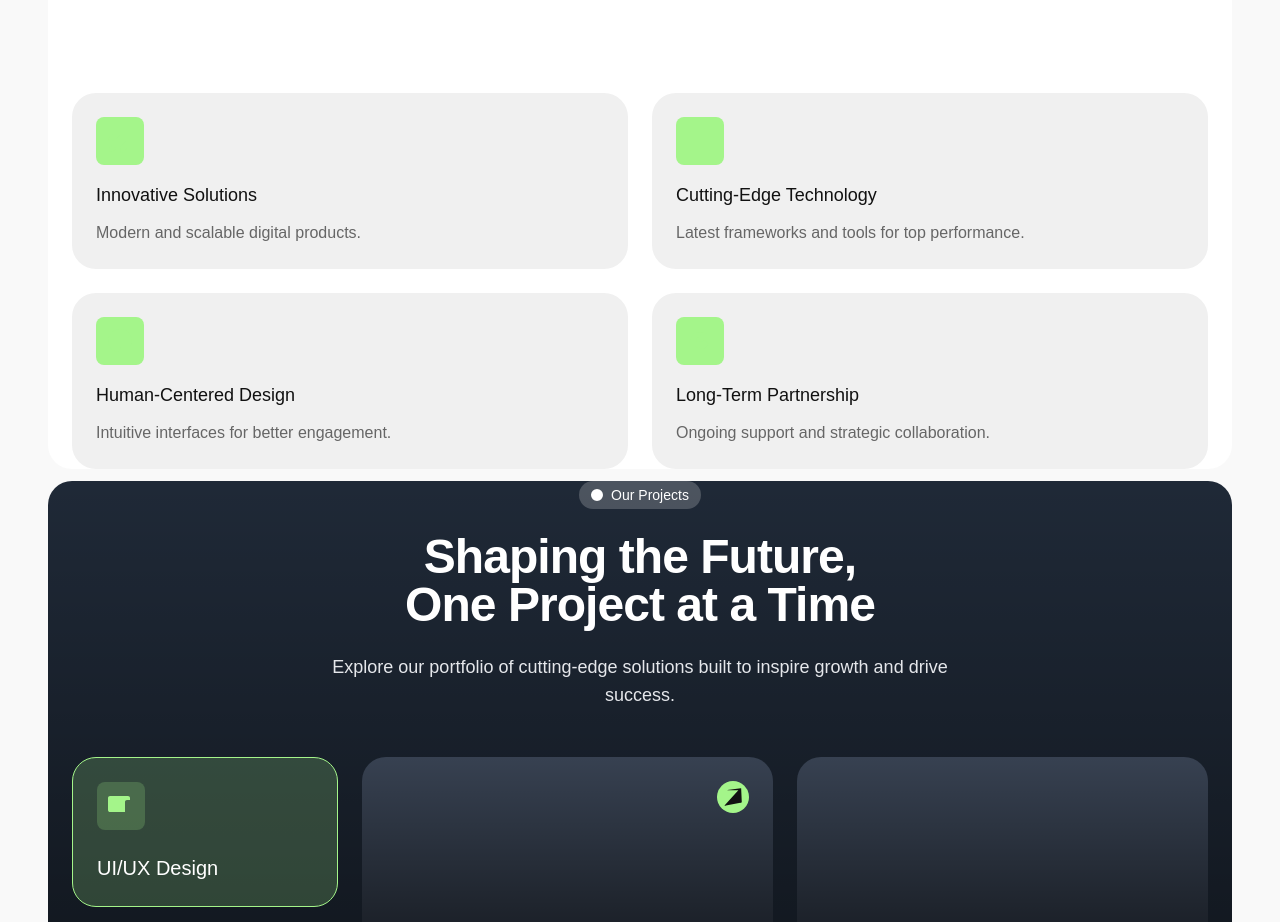
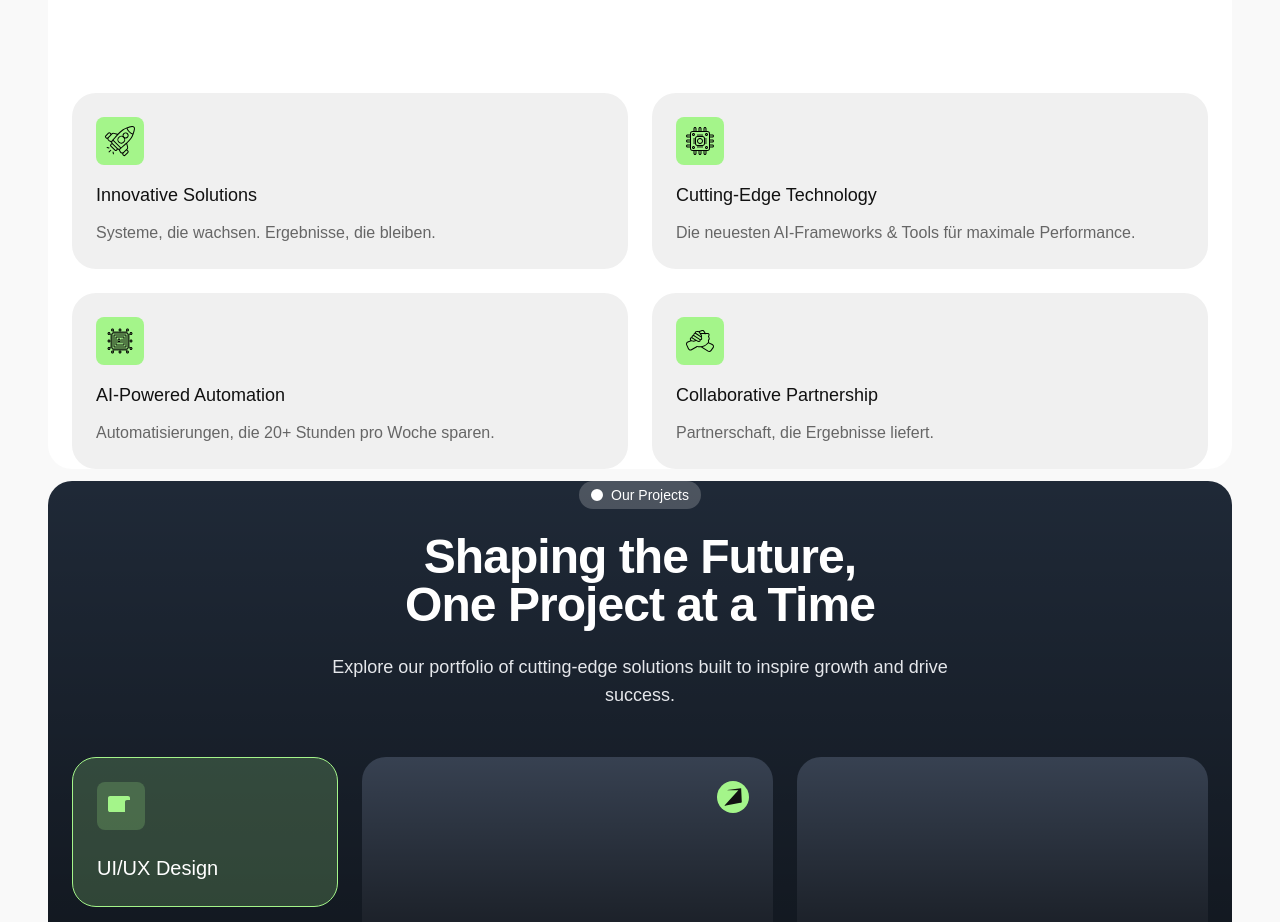
Before and after one commit to LR-Argentino/aitlabs-website, an Angular app: page / in a window 1280 px wide. Shown: the part 1240-2162 px from the top of the page. Built offline with nearby package versions, Linux system fonts and the light colour scheme.

Commit message:
refactor about section: replace SVG icons with images and update feature descriptions for better clarity

```diff
--- a/src/app/components/about/about.component.html
+++ b/src/app/components/about/about.component.html
@@ -26,45 +26,37 @@
         <!-- Feature 1 -->
         <div class="bg-light-gray p-6 rounded-3xl">
           <div class="w-12 h-12 bg-primary-green rounded-lg mb-4 flex items-center justify-center">
-            <svg class="w-8 h-8" fill="currentColor" viewBox="0 0 48 48">
-              <path d="M34.5 22.5V34.0594C34.4998 34.4567 34.342 34.8377 34.0612 35.1188L27.6206 41.5594C27.4236 41.756 27.1756 41.8939 26.9046 41.9577C26.6336 42.0214 26.3502 42.0085 26.0862 41.9204C25.8221 41.8322 25.5878 41.6723 25.4094 41.4585C25.231 41.2448 25.1157 40.9856 25.0763 40.71L24 33L34.5 22.5ZM25.5 13.5H13.9406C13.5433 13.5002 13.1623 13.658 12.8812 13.9387L6.44063 20.3794C6.24398 20.5765 6.10606 20.8244 6.04231 21.0954C5.97855 21.3664 5.99148 21.6498 6.07963 21.9138C6.16779 22.1779 6.3277 22.4122 6.54146 22.5906C6.75522 22.769 7.01441 22.8843 7.29 22.9238L15 24L25.5 13.5ZM7.5 40.5C14.5594 40.5 17.0044 36.8081 17.73 35.2163L12.7838 30.27C11.1919 30.9956 7.5 33.4406 7.5 40.5Z" fill="#A4F58A"/>
-            </svg>
+            <img src="/rocket.svg" alt="Rocket Icon" class="w-8 h-8">
           </div>
           <h3 class="text-lg font-medium text-primary-text mb-3">Innovative Solutions</h3>
-          <p class="text-secondary-text">Modern and scalable digital products.</p>
+          <p class="text-secondary-text">Systeme, die wachsen. Ergebnisse, die bleiben.</p>
         </div>
 
         <!-- Feature 2 -->
         <div class="bg-light-gray p-6 rounded-3xl">
           <div class="w-12 h-12 bg-primary-green rounded-lg mb-4 flex items-center justify-center">
-            <svg class="w-8 h-8" fill="currentColor" viewBox="0 0 48 48">
-              <path d="M37.5 9H10.5C10.1022 9 9.72064 9.15804 9.43934 9.43934C9.15804 9.72064 9 10.1022 9 10.5V37.5C9 37.8978 9.15804 38.2794 9.43934 38.5607C9.72064 38.842 10.1022 39 10.5 39H37.5C37.8978 39 38.2794 38.842 38.5607 38.5607C38.842 38.2794 39 37.8978 39 37.5V10.5C39 10.1022 38.842 9.72064 38.5607 9.43934C38.2794 9.15804 37.8978 9 37.5 9ZM28.5 28.5H19.5V19.5H28.5V28.5Z" fill="#A4F58A"/>
-            </svg>
+            <img src="/chip.svg" alt="Chip Icon" class="w-8 h-8">
           </div>
           <h3 class="text-lg font-medium text-primary-text mb-3">Cutting-Edge Technology</h3>
-          <p class="text-secondary-text">Latest frameworks and tools for top performance.</p>
+          <p class="text-secondary-text">Die neuesten AI-Frameworks & Tools für maximale Performance.</p>
         </div>
 
         <!-- Feature 3 -->
         <div class="bg-light-gray p-6 rounded-3xl">
           <div class="w-12 h-12 bg-primary-green rounded-lg mb-4 flex items-center justify-center">
-            <svg class="w-8 h-8" fill="currentColor" viewBox="0 0 48 48">
-              <path d="M42 23.8444C42.0119 25.2433 41.8616 26.6389 41.5519 28.0031C41.3247 28.9967 40.7669 29.8838 39.9698 30.519C39.1727 31.1543 38.1836 31.5002 37.1644 31.5H28.5C27.3065 31.5 26.1619 31.9741 25.318 32.818C24.4741 33.6619 24 34.8065 24 36C23.9995 36.7196 23.8264 37.4287 23.4952 38.0676C23.164 38.7065 22.6845 39.2566 22.0967 39.6719C21.509 40.0872 20.8303 40.3554 20.1174 40.4542C19.4046 40.5529 18.6785 40.4793 18 40.2394C11.0119 37.77 6 31.8394 6 24C5.99974 19.2584 7.87041 14.7082 11.2056 11.3379C14.5408 7.9676 19.0712 6.04939 23.8125 6C33.72 5.90063 41.9156 13.9406 42 23.8444Z" fill="#A4F58A"/>
-            </svg>
+            <img src="/ai.svg" alt="AI Icon" class="w-8 h-8">
           </div>
-          <h3 class="text-lg font-medium text-primary-text mb-3">Human-Centered Design</h3>
-          <p class="text-secondary-text">Intuitive interfaces for better engagement.</p>
+          <h3 class="text-lg font-medium text-primary-text mb-3">AI-Powered Automation</h3>
+          <p class="text-secondary-text">Automatisierungen, die 20+ Stunden pro Woche sparen.</p>
         </div>
 
         <!-- Feature 4 -->
         <div class="bg-light-gray p-6 rounded-3xl">
           <div class="w-12 h-12 bg-primary-green rounded-lg mb-4 flex items-center justify-center">
-            <svg class="w-8 h-8" fill="currentColor" viewBox="0 0 48 48">
-              <path d="M37.5 28.5L30 36L18 33L7.5 25.5L13.6275 13.2431L24 10.5L34.3725 13.2431L34.425 13.5H27L18.4387 21.8044C18.2796 21.9634 18.1583 22.1563 18.0838 22.3686C18.0093 22.5809 17.9835 22.8073 18.0083 23.031C18.0332 23.2546 18.108 23.4698 18.2273 23.6606C18.3466 23.8514 18.5073 24.0129 18.6975 24.1331C21.9806 26.2313 26.4375 26.0869 30 22.5L37.5 28.5Z" fill="#A4F58A"/>
-            </svg>
+            <img src="/partner.svg" alt="Partner Icon" class="w-8 h-8">
           </div>
-          <h3 class="text-lg font-medium text-primary-text mb-3">Long-Term Partnership</h3>
-          <p class="text-secondary-text">Ongoing support and strategic collaboration.</p>
+          <h3 class="text-lg font-medium text-primary-text mb-3">Collaborative Partnership</h3>
+          <p class="text-secondary-text">Partnerschaft, die Ergebnisse liefert.</p>
         </div>
       </div>
     </div>
```
